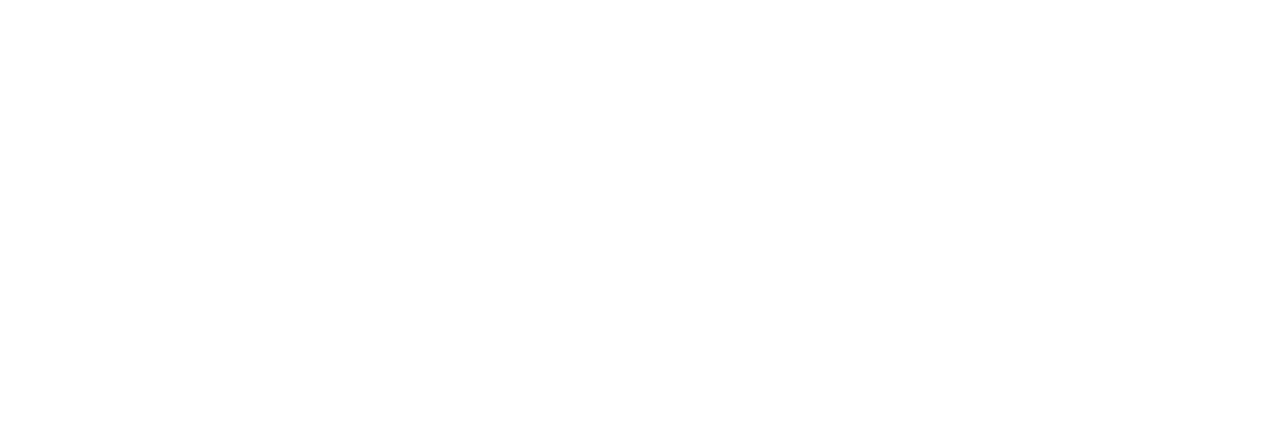
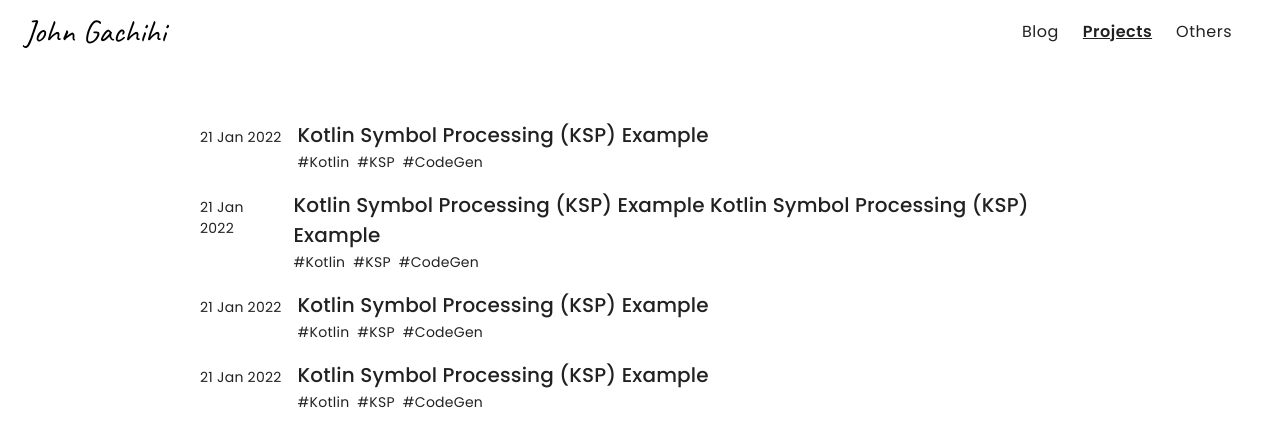
Before and after one commit to johnGachihi/johngachihi.com, a React (Create React App) app: page /projects in a window 1280 px wide. Before the commit this address had no page. Shown: the top 446 px of the page. Built offline with nearby package versions, Linux system fonts and the light colour scheme.

Commit message:
add projects-list page UI

```diff
--- a/public/index.html
+++ b/public/index.html
@@ -29,7 +29,7 @@
     <link rel="preconnect" href="https://fonts.googleapis.com">
     <link rel="preconnect" href="https://fonts.gstatic.com" crossorigin>
     <link href="https://fonts.googleapis.com/css2?family=Caveat&display=swap" rel="stylesheet">
-    <link href="https://fonts.googleapis.com/css2?family=Poppins:wght@300;400;500&display=swap" rel="stylesheet">
+    <link href="https://fonts.googleapis.com/css2?family=Poppins:wght@300;400;500;600&display=swap" rel="stylesheet">
 
     <title>React App</title>
   </head>
--- a/src/App.tsx
+++ b/src/App.tsx
@@ -1,11 +1,16 @@
 import React from 'react';
 import {Route, Routes} from "react-router-dom";
 import Home from "./pages/Home";
+import PageLayout from "./components/page-layout/PageLayout";
+import Projects from "./pages/projects/Projects";
 
 function App() {
   return (
     <Routes>
       <Route index element={<Home/>}/>
+      <Route element={<PageLayout/>}>
+        <Route path="projects" element={<Projects/>}/>
+      </Route>
     </Routes>
   );
 }
--- /dev/null
+++ b/src/components/page-layout/AppBar.tsx
@@ -0,0 +1,59 @@
+import MuiAppBar from "@mui/material/AppBar"
+import Toolbar from "@mui/material/Toolbar"
+import MenuIcon from "@mui/icons-material/Menu"
+import IconButton from "@mui/material/IconButton"
+import styled from "@emotion/styled"
+import {NavLink} from "react-router-dom";
+import {body1} from "../../style/text"
+
+function AppBar() {
+  return (
+    <>
+      <MuiAppBar color="inherit" elevation={0}>
+        <Toolbar>
+          <IconButton
+            sx={{mr: 1, display: {sm: "none"}}}
+            edge="start"
+            color="primary"
+            children={<MenuIcon/>}
+          />
+          <Title>John Gachihi</Title>
+
+          <Nav>
+            <NavLink to="/blogs">Blog</NavLink>
+            <NavLink to="/projects">Projects</NavLink>
+            <NavLink to="/ble">Others</NavLink>
+          </Nav>
+        </Toolbar>
+      </MuiAppBar>
+      <Toolbar/>
+    </>
+  )
+}
+
+const Title = styled.span`
+  flex-grow: 1;
+  font-family: 'Caveat', cursive;
+  font-size: 32px;
+  color: black;
+`
+
+const Nav = styled.nav`
+  @media (max-width: 600px) {
+    display: none;
+  }
+
+  & > a {
+     ${body1};
+     text-decoration: none;
+     color: inherit;
+     margin-right: 24px;
+
+     &.active {
+      text-decoration: underline;
+      font-weight: bold;
+     }
+  }
+`
+
+export default AppBar
--- /dev/null
+++ b/src/components/page-layout/PageLayout.tsx
@@ -0,0 +1,41 @@
+import AppBar from "./AppBar";
+import {Outlet} from "react-router-dom";
+import styled from "@emotion/styled";
+
+function PageLayout() {
+  return (
+    <>
+      <AppBar/>
+      <Main>
+        <Outlet/>
+      </Main>
+    </>
+  )
+}
+
+const Main = styled.main`
+  @media (min-width: 0px) {
+    margin: 0 16px;
+  }
+
+  @media (min-width: 600px) {
+    margin: 0 32px;
+  }
+
+  @media (min-width: 905px) {
+    margin: 0 auto;
+    width: 840px;
+  }
+
+  @media (min-width: 1240px) {
+    margin: 0 200px;
+    width: unset;
+  }
+
+  @media (min-width: 1440px) {
+    margin: 0 auto;
+    width: 1040px;
+  }
+`
+
+export default PageLayout
--- a/src/components/projects/List.tsx
+++ b/src/components/projects/List.tsx
@@ -4,9 +4,10 @@
 
 type Props = {
   projects?: ProjectSummary[],
-  isLoading: boolean,
+  isLoading?: boolean,
 }
 
+// TODO: Empty state
 function List({projects, isLoading = false}: Props) {
   if (isLoading) {
     return (
--- a/src/pages/Home.tsx
+++ b/src/pages/Home.tsx
@@ -14,7 +14,7 @@
           <ArrowForwardIcon/>
         </NavLink>
 
-        <NavLink to="#">
+        <NavLink to="/projects">
           <Typography variant="h5">Projects</Typography>
           <ArrowForwardIcon/>
         </NavLink>
--- /dev/null
+++ b/src/pages/projects/Projects.tsx
@@ -0,0 +1,65 @@
+import {h6} from "../../style/text"
+import styled from "@emotion/styled";
+import ProjectList from "../../components/projects/List";
+
+function Projects() {
+  return (
+    <Content>
+      <Title>Projects</Title>
+      <ProjectList projects={[
+        {
+          title: "Kotlin Symbol Processing (KSP) Example",
+          slug: "",
+          startedAt: "21 Jan 2022",
+          tags: ["Kotlin", "KSP", "CodeGen"]
+        },
+        {
+          title: "Kotlin Symbol Processing (KSP) Example Kotlin Symbol Processing (KSP) Example",
+          slug: "",
+          startedAt: "21 Jan 2022",
+          tags: ["Kotlin", "KSP", "CodeGen"]
+        },
+        {
+          title: "Kotlin Symbol Processing (KSP) Example",
+          slug: "",
+          startedAt: "21 Jan 2022",
+          tags: ["Kotlin", "KSP", "CodeGen"]
+        },
+        {
+          title: "Kotlin Symbol Processing (KSP) Example",
+          slug: "",
+          startedAt: "21 Jan 2022",
+          tags: ["Kotlin", "KSP", "CodeGen"]
+        },
+      ]} />
+    </Content>
+  )
+}
+
+const Content = styled.div`
+  @media (max-width: 600px) {
+    margin-top: 16px;
+  }
+
+  @media (min-width: 600px) {
+    margin-top: 32px;
+  }
+
+  @media (min-width: 900px) {
+    margin-top: 56px;
+  }
+
+  @media (min-width: 1440px) {
+    margin-top: 104px;
+  }
+`
+
+const Title = styled.div`
+  ${h6};
+  margin-bottom: 16px;
+  @media (min-width: 600px) {
+    display: none
+  }
+`
+
+export default Projects
```
Also changed, not shown: src/components/AppBar.tsx (deleted, +0 -51 lines), 1 other file (tests, documents, lock files or other folders).
